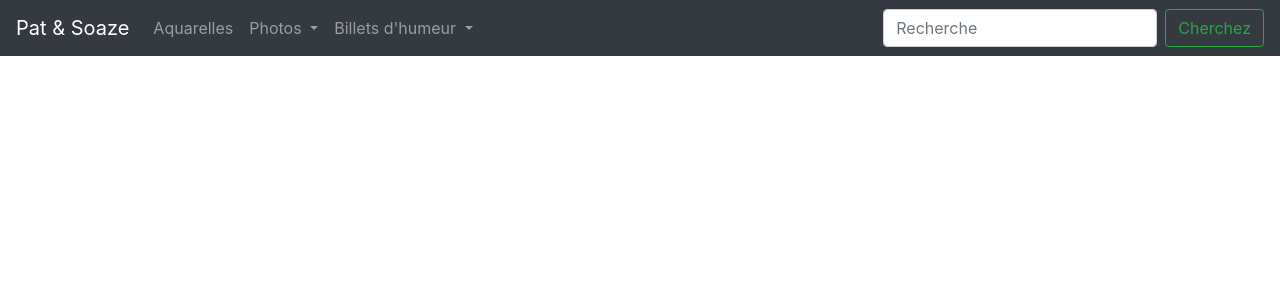
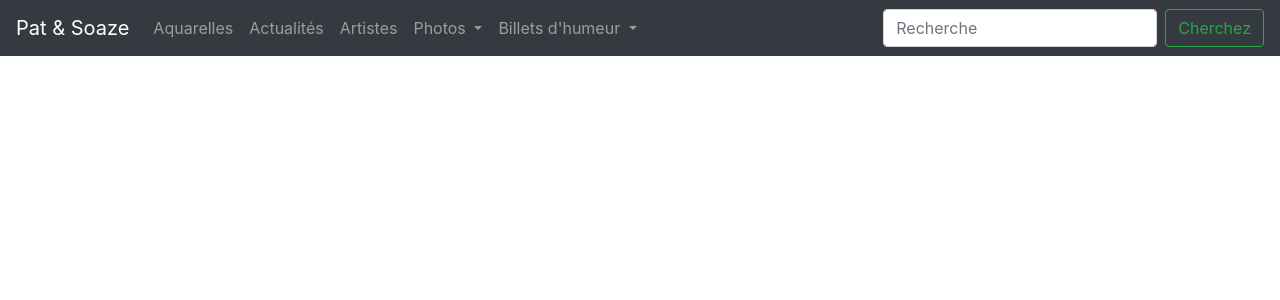
Before and after one commit to sqr81/patsoaze, a Symfony app: template templates/aquarelles/show.html.twig in a window 1280 px wide. Shown: the top 300 px of the page. Run offline with Twig, Linux system fonts and the light colour scheme; the template is opened without the code that fills it, so the values that code supplies are empty; style sheets or scripts are compiled from the project's sources; some libraries are stand-ins or nearby versions; some web fonts are replaced.

Commit message:
typo underline

```diff
--- a/config/services.yaml
+++ b/config/services.yaml
@@ -9,6 +9,7 @@ parameters:
     app.path.aquarelle_images: /uploads/images/aquarelles
     app.path.photo_images: /uploads/images/photos
     app.path.admin_images: /uploads/images/admins
+    app.path.divers_images: /assets/images/divers
 services:
     # default configuration for services in *this* file
     _defaults:
--- a/templates/base.html.twig
+++ b/templates/base.html.twig
@@ -7,6 +7,9 @@
     <link rel="stylesheet" href="{{ asset('build/app.css') }}">
     <link rel="stylesheet" href="{{ asset('build/test.css') }}">
     <link href='https://fonts.googleapis.com/css?family=Sofia' rel='stylesheet'>
+    <link href="https://fonts.googleapis.com/css2?family=Indie+Flower&family=Lobster&display=swap" rel="stylesheet">
+    <link href="https://fonts.googleapis.com/css2?family=Amatic+SC&display=swap" rel="stylesheet">
+
     {% block stylesheets %}{% endblock %}
 
 {#        <link rel="https://cdnjs.cloudflare.com/ajax/libs/twitter-bootstrap/4.1.2/css/bootstrap.min.css">#}
@@ -22,6 +25,12 @@
         <ul class="navbar-nav mr-auto">
             <li class="nav-item">
                 <a class="nav-link {% if current_menu is defined and current_menu == 'aquarelles' %}active{% endif %}" href="{{ path('aquarelle.index') }}">Aquarelles <span class="sr-only">(current)</span></a>
+            </li>
+            <li class="nav-item">
+                <a class="nav-link {% if current_menu is defined and current_menu == 'actualites' %}active{% endif %}" >Actualités <span class="sr-only">(current)</span></a>
+            </li>
+            <li class="nav-item">
+                <a class="nav-link {% if current_menu is defined and current_menu == 'artistes' %}active{% endif %}" >Artistes <span class="sr-only">(current)</span></a>
             </li>
 {#            <li class="nav-item">#}
 {#                <a class="nav-link {% if current_menu is defined and current_menu == 'photos' %}active{% endif %}" href="{{ path('photo.index') }}">Photos <span class="sr-only">(current)</span></a>#}
```
Also changed, not shown: templates/pages/home.html.twig (+12 -10 lines), assets/images/divers/fondgris1.jpg (added).
